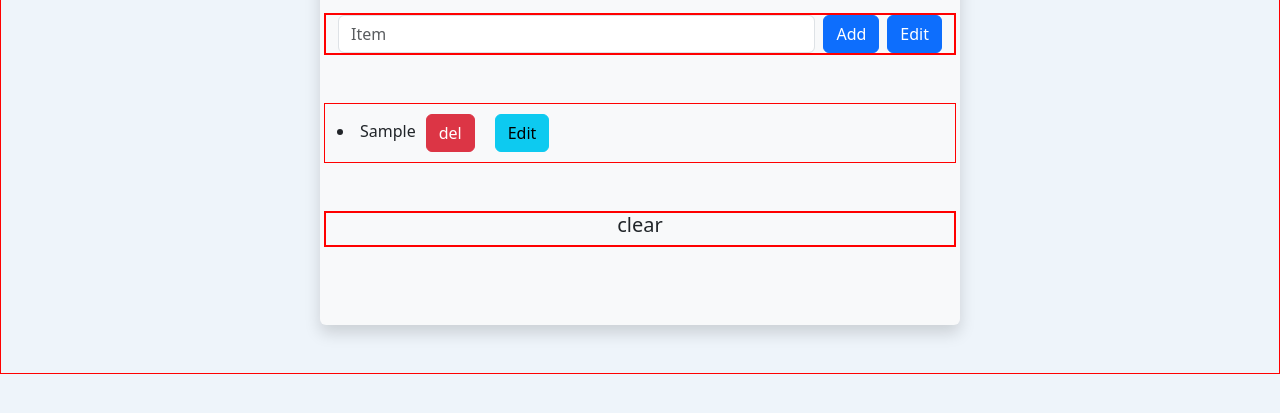
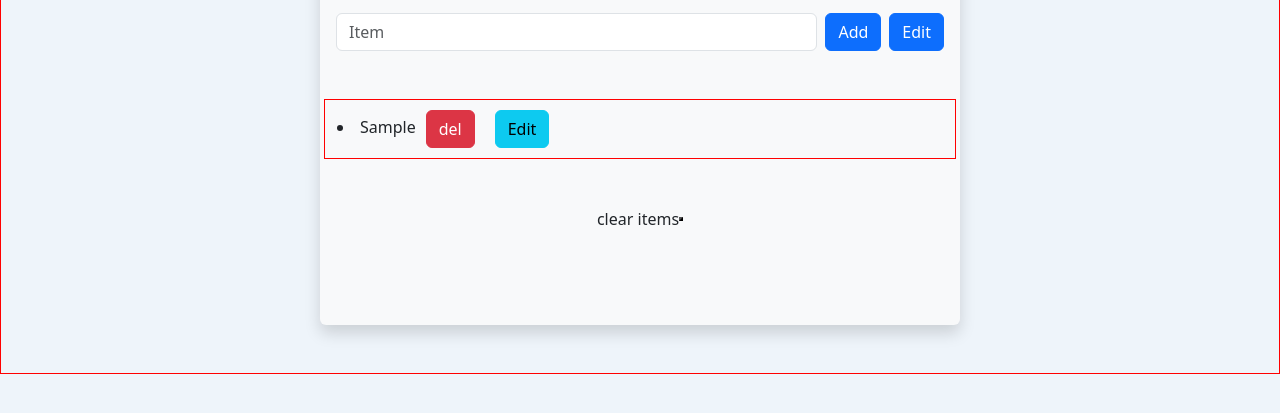
Before and after one commit to samade747/LatestToDOAPP-by-JavaScript-, a plain HTML site: page index.html in a window 1280 px wide. Both pictures are taken after typing "Sample" into the empty fields and a click on the button "Add". Shown: the part 275-688 px from the top of the page. Drawn offline with nearby package versions, Linux system fonts and the light colour scheme.

Commit message:
6484654151

```diff
--- a/app.js
+++ b/app.js
@@ -21,11 +21,12 @@ function additem(){
     deletebtn.setAttribute( 'class', 'btn btn-danger aaa')
     deletebtn.setAttribute('onclick', 'del(this)');
     editbtn.setAttribute('class', 'btn btn-info aaa')
+    var clibutton = document.createElement('Button')
+    var clearallitemstext = document.createTextNode('clear items')
+    clearallitems.appendChild(clearallitemstext);
+    clearallitems.setAttribute('onclick', 'deleteall()' );
+    clearallitems.append(clibutton);
 
-    var clibutton = clearallitems.createElement('Button')
-    var clearallitemstext = createTextNode('clear items')
-    clibutton.appendChild(clearallitemstext);
-    clearallitems.setAttribute('onclick', 'deleteall()')
 
 }
 
@@ -35,6 +36,17 @@ function additem(){
 
 
 function deleteall(){
+    getul.innerHTML = ''
+    clearallitems.innerHTML = '';
+}
 
-    getul.innerHTML = ''
+
+function del(e){
+    e.parentNode.remove()
 }
+
+
+function editfun(e){
+    var userEdit = prompt('Enter Edit value' ,e.parentNode.firstChild.nodeValue)
+    e.parentNode.firstChild.nodeValue = userEdit;
+}
--- a/index.html
+++ b/index.html
@@ -17,7 +17,7 @@
             <h1>Grocery Bud</h1>
         </div>
 
-        <div class="col-12 d-flex align-items-center justify-content-center mt-3 mb-5 gap-2" style="border: 2px solid red;">
+        <div class="col-12 d-flex align-items-center justify-content-center mt-3 mb-5 gap-2" >
             <!-- input -->
             <input type="text" class="form-control" placeholder="Item" id="textinput">
             <button class="btn btn-primary" onclick="additem()">Add</button>
@@ -30,9 +30,9 @@
 
 
 
-        <div class="col-12 mt-5 d-flex align-items-center justify-content-center" style="border: 2px solid red;" >
-            <h5 id="clearitems">
-                clear
+        <div class="col-12 mt-5 d-flex align-items-center justify-content-center"  id="clearitems">
+            <h5 >
+
             </h5>
         </div>
 
--- a/style.css
+++ b/style.css
@@ -32,7 +32,7 @@ body{
 
 
 .aaac{
-  list-style: none;
+  list-style: none !important;
 }
 .aaa{
        margin: 10px;
```
